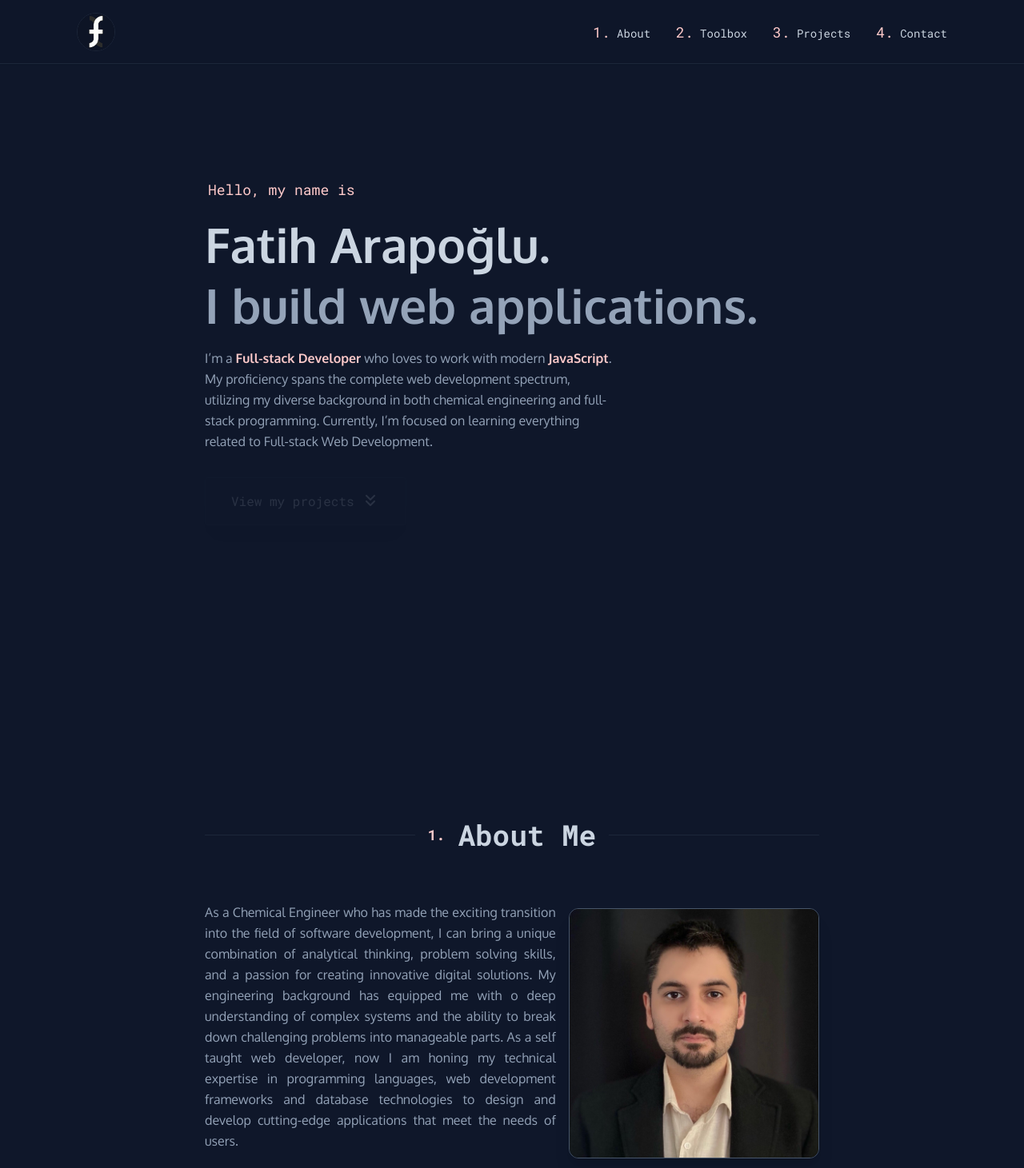
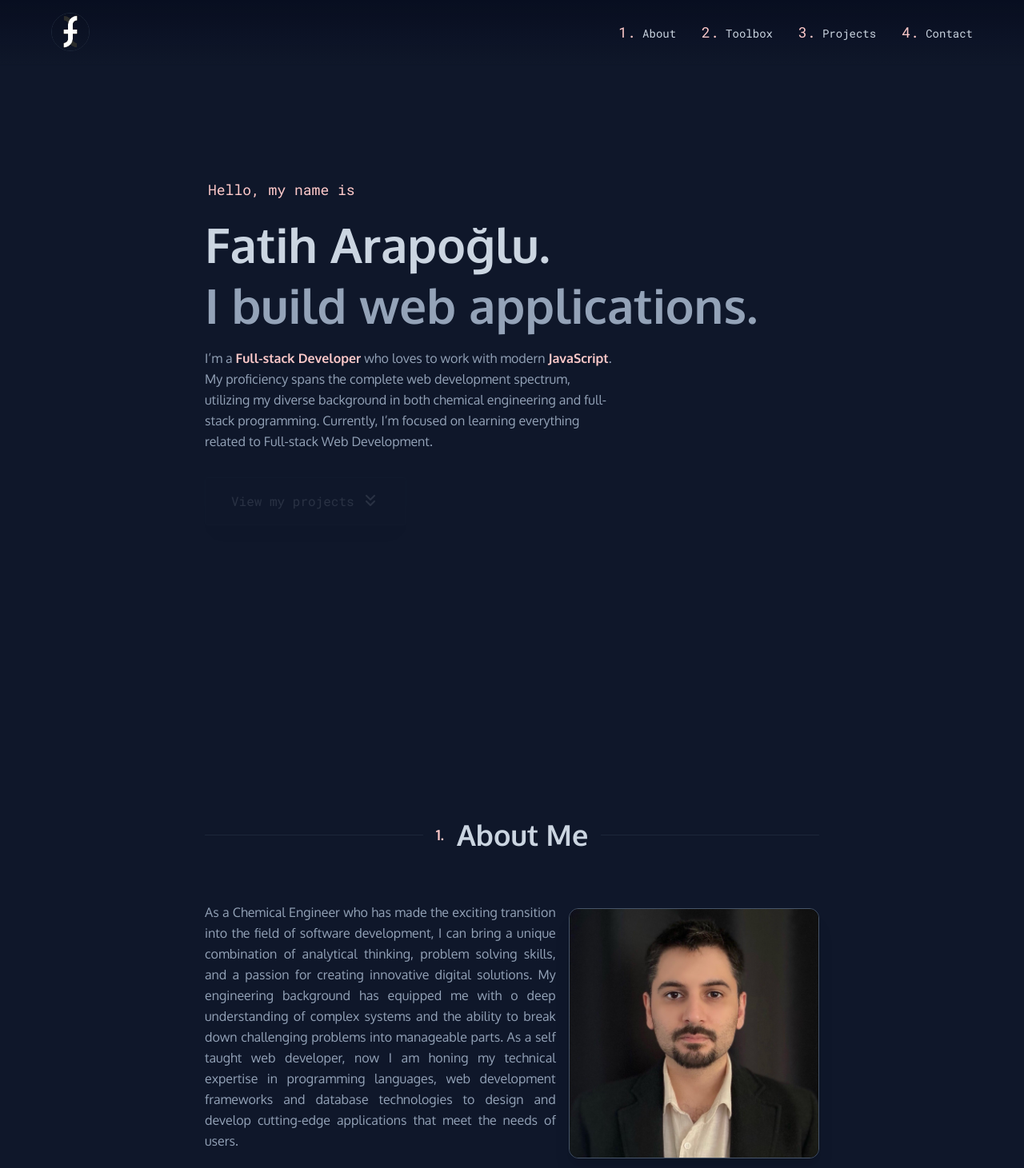
Before and after one commit to fatiharapoglu/portfolio-2023, a Next.js app: page / in a window 1280 px wide. Shown: the top 1461 px of the page at 80% size. Built offline with nearby package versions, Linux system fonts and the light colour scheme.

Commit message:
better headers and titles

```diff
--- a/src/app/components/About.tsx
+++ b/src/app/components/About.tsx
@@ -7,7 +7,7 @@ import { defaultTiltOptions } from "../utilities/defaultTiltOptions";
 
 export default function About() {
     return (
-        <section id="about" className="flex h-screen flex-col">
+        <section id="about" className="flex flex-col">
             <Title count={1} title="About Me" />
             <motion.div
                 initial={{ opacity: 0, y: 30 }}
--- a/src/app/components/Contact.tsx
+++ b/src/app/components/Contact.tsx
@@ -153,9 +153,9 @@ export default function Contact() {
                 )}
             </motion.div>
             <motion.button
-                initial={{ opacity: 0, y: 30 }}
-                whileInView={{ opacity: 1, y: 0 }}
-                transition={{ duration: 0.5, delay: 1 }}
+                initial={{ opacity: 0 }}
+                whileInView={{ opacity: 1 }}
+                transition={{ duration: 1, delay: 1 }}
                 viewport={{ once: true }}
                 className="mx-auto mt-16 flex justify-center"
                 onClick={() => smoothScroll("")}
--- a/src/app/components/Footer.tsx
+++ b/src/app/components/Footer.tsx
@@ -10,7 +10,7 @@ export default function Footer() {
             viewport={{ once: true }}
             className="font-roboto-mono mb-8 mt-16 flex flex-col items-center text-xs leading-relaxed text-slate-500"
         >
-            <p>Designed & built by Fatih Arapoğlu © 2023</p>
+            <p>Handcrafted by Fatih Arapoğlu © 2023</p>
             <p>
                 with{" "}
                 <a
--- a/src/app/components/Header.tsx
+++ b/src/app/components/Header.tsx
@@ -28,7 +28,7 @@ export default function Header() {
         <header
             className={`${
                 isHidden ? "header-hidden" : "header-visible"
-            } sticky top-0 z-50 flex h-20 w-full items-center justify-between border-b border-slate-800/90 bg-slate-900/90 px-24 text-sm shadow-sm backdrop-blur-sm`}
+            } sticky top-0 z-50 flex h-20 w-full items-center justify-between bg-slate-900/90 bg-gradient-to-b from-slate-950/50 to-slate-900/90 px-16 text-sm shadow-sm backdrop-blur-sm`}
         >
             <motion.div
                 initial={{ opacity: 0, mixBlendMode: "lighten" }}
--- a/src/app/components/Title.tsx
+++ b/src/app/components/Title.tsx
@@ -7,7 +7,7 @@ export default function Title({ count, title }: { count: number; title: string }
             whileInView={{ opacity: 1, y: 0 }}
             transition={{ duration: 0.5 }}
             viewport={{ once: true }}
-            className="font-roboto-mono mb-16 mt-8 text-center text-4xl font-bold text-slate-300"
+            className="mb-16 mt-8 text-center text-4xl font-bold text-slate-300"
         >
             <div className="flex items-center">
                 <div className="h-px w-1/2 bg-slate-800/90"></div>
--- a/src/styles/globals.css
+++ b/src/styles/globals.css
@@ -19,11 +19,11 @@
 }
 
 ::-webkit-scrollbar {
-    @apply w-3;
+    @apply w-2;
 }
 
 ::-webkit-scrollbar-track {
-    @apply bg-slate-900;
+    @apply bg-slate-800;
 }
 
 ::-webkit-scrollbar-thumb {
```
Also changed, not shown: 1 other file (tests, documents, lock files or other folders).
